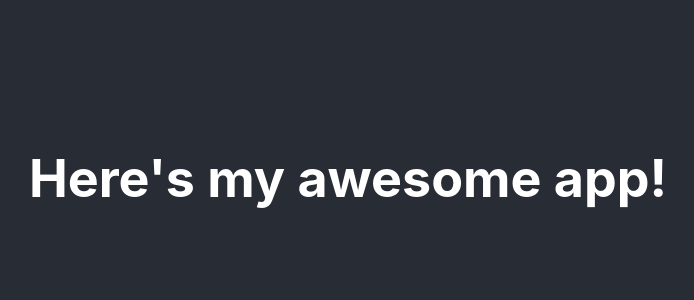
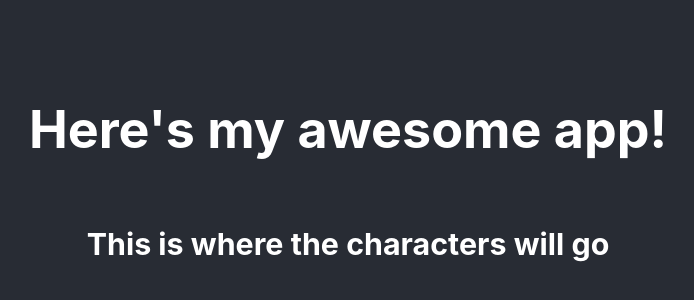
Before and after one commit to GideonBrimleaf/fate_character_generator, a React (Create React App) app: page / in a window 1280 px wide. Shown: the part 222-522 px from the top of the page, without its empty margins (292-986 px from the left). Built offline with nearby package versions, Linux system fonts and the light colour scheme.

Commit message:
added character list component

```diff
--- a/src/App.js
+++ b/src/App.js
@@ -1,10 +1,12 @@
 import React from 'react';
 import './App.css';
+import CharacterList from './containers/CharacterList'
 
 function App() {
   return (
     <div className="App">
       <h1>Here's my awesome app!</h1>
+      <CharacterList />
     </div>
   );
 }
--- /dev/null
+++ b/src/containers/CharacterList.js
@@ -0,0 +1,19 @@
+import React, { Component } from 'react'
+
+export default class CharacterList extends Component {
+
+  constructor(props){
+    super(props)
+    this.state = {
+      characters:[]
+    }
+  }
+
+  render() {
+    return (
+      <div>
+        <h3>This is where the characters will go</h3>
+      </div>
+    )
+  }
+}
```
